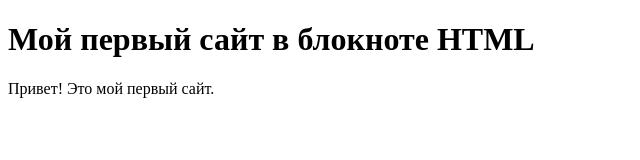
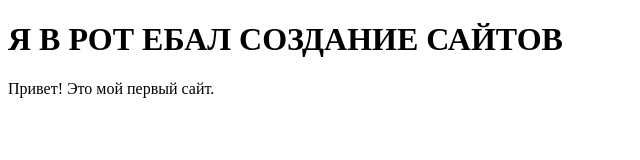
Before and after one commit to Kuroifum/tgtry1, a plain HTML site: page index.html in a window 1280 px wide. Shown: the whole page, without its empty margins (0-640 px from the left). Drawn offline with Linux system fonts and the light colour scheme.

Commit message:
index.html

```diff
--- a/index.html
+++ b/index.html
@@ -5,6 +5,6 @@
   <title>Как создать сайт с нуля - "Нубекс"</title>
  </head>
  <body>
-  <h1>Мой первый сайт в блокноте HTML</h1>
+  <h1>Я В РОТ ЕБАЛ СОЗДАНИЕ САЙТОВ</h1>
   <p>Привет! Это мой первый сайт.</p>
  </body>
```
